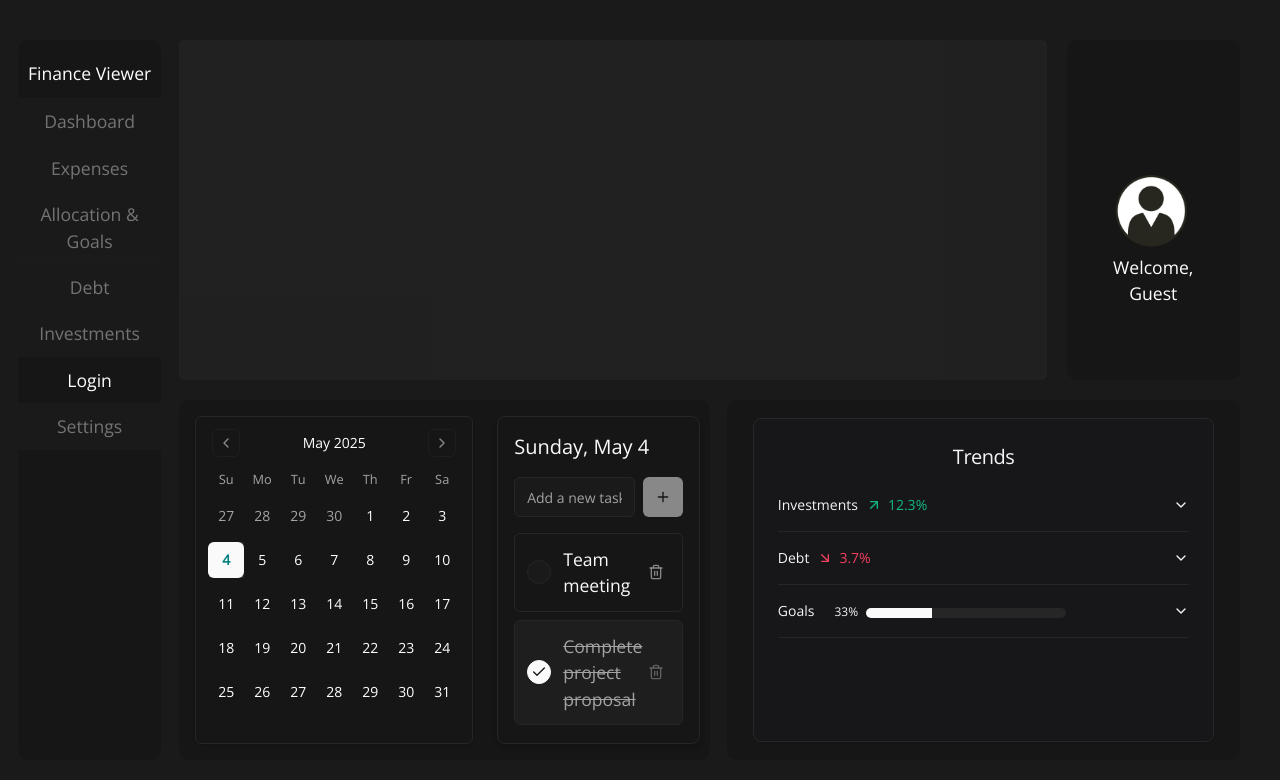
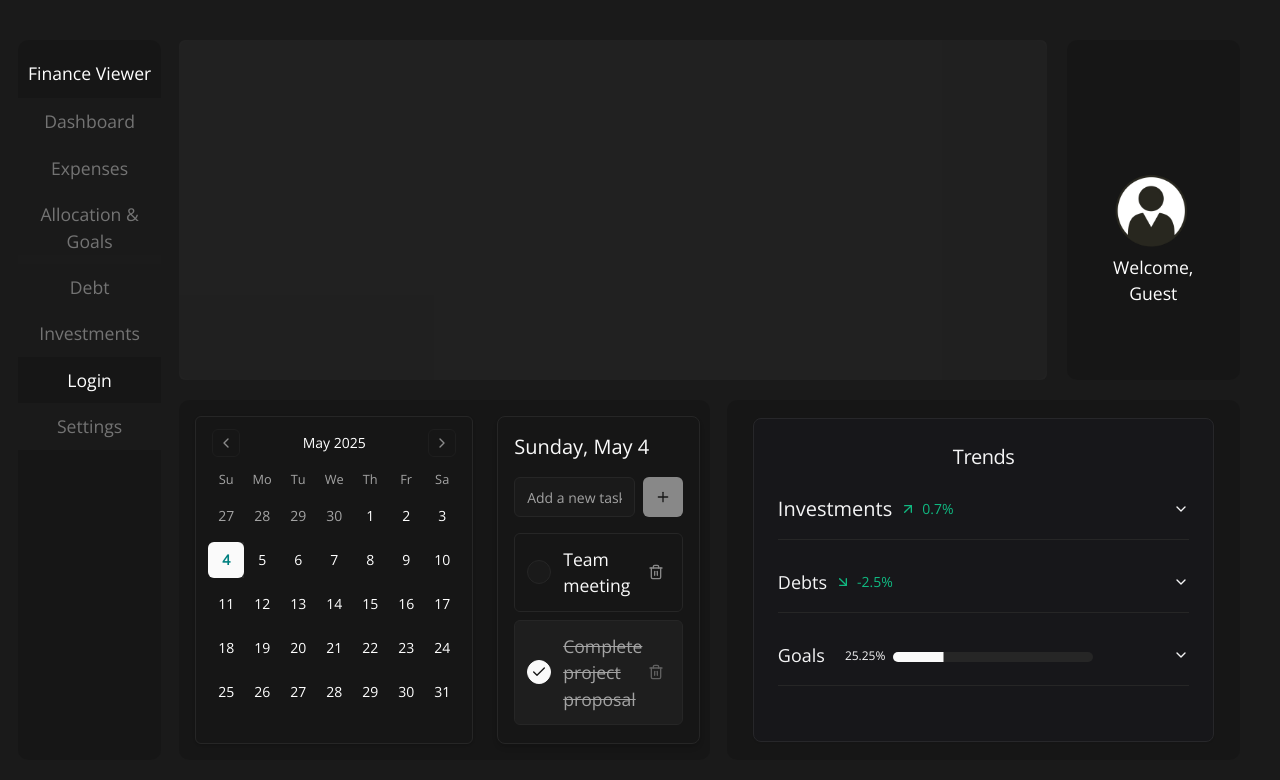
Before and after one commit to Nikoloz97/finance-viewer-v2, a Next.js app: page /dashboard in a window 1280 px wide. Shown: the top 780 px of the page. Built offline with nearby package versions, Linux system fonts and the light colour scheme.

Commit message:
Dashboard: improved trends ui; created mock data

```diff
--- a/src/app/dashboard/trends.tsx
+++ b/src/app/dashboard/trends.tsx
@@ -10,22 +10,61 @@ import {
   AccordionTrigger,
 } from "@/components/ui/accordion";
 
-const trendData = [
+const investments = {
+  name: "Investments",
+  overallPercentage: 0.65,
+  subsets: [
     {
-    name: "Investments",
-    percentage: 12.3,
-    isPositive: true,
+      name: "Webull",
+      percentage: 0.72,
     },
     {
-    name: "Debt",
-    percentage: 3.7,
-    isPositive: false,
+      name: "Fidelity",
+      percentage: 0.25,
     },
-];
+    {
+      name: "Vanguard",
+      percentage: 0.53,
+    },
+  ],
+};
 
-const goalProgression = {
+const debts = {
+  name: "Debts",
+  overallPercentage: -2.5,
+  subsets: [
+    {
+      name: "Student Loans",
+      percentage: -2.5,
+    },
+    {
+      name: "Bootcamp Loan",
+      percentage: -10.5,
+    },
+    {
+      name: "Credit Card",
+      percentage: -3.5,
+    },
+  ],
+};
+
+const goals = {
   name: "Goals",
-  percentage: 33,
+  overallPercentage: 25.25,
+  subsets: [
+    {
+      name: "Save 10,000 in savings account",
+      percentage: 33.33,
+    },
+    {
+      name: "Pay off student loans",
+      percentage: 15.25,
+    },
+    {
+      name: "Pay off credit card debt",
+      percentage: 20.4,
+    },
+  ],
 };
 
 export default function Trends() {
@@ -37,68 +76,137 @@ export default function Trends() {
         </CardTitle>
       </CardHeader>
       <CardContent className="space-y-3">
+        {/* Investments */}
         <Accordion type="multiple" className="w-full">
-          {trendData.map((item) => (
-            <AccordionItem value={item.name} key={item.name} className="w-full">
-              <AccordionTrigger className="w-full">
-                <div
-                  key={item.name}
-                  className="flex items-center justify-between gap-2"
-                >
-                  <div className="text-sm">{item.name}</div>
+          <AccordionItem value="Investments" className="w-full">
+            <AccordionTrigger className="w-full hover:no-underline">
+              <div className="flex items-center justify-between gap-2">
+                <div className="text-xl">{investments.name}</div>
                 <div className="flex items-center gap-1.5">
-                    {item.isPositive ? (
+                  {investments.overallPercentage > 0 ? (
                     <ArrowUpRight className="h-4 w-4 text-emerald-500" />
                   ) : (
                     <ArrowDownRight className="h-4 w-4 text-rose-500" />
                   )}
                   <span
                     className={`text-sm font-medium ${
-                        item.isPositive ? "text-emerald-500" : "text-rose-500"
+                      investments.overallPercentage > 0
+                        ? "text-emerald-500"
+                        : "text-rose-500"
                     }`}
                   >
-                      {item.percentage.toFixed(1)}%
+                    {investments.overallPercentage.toFixed(1)}%
                   </span>
                 </div>
               </div>
             </AccordionTrigger>
+            {investments.subsets.map((subset) => (
               <AccordionContent>
-                Yes. It adheres to the WAI-ARIA design pattern.
+                <div className="flex items-center gap-1.5 pl-4">
+                  {subset.name}
+                  {subset.percentage > 0 ? (
+                    <ArrowUpRight className="h-4 w-4 text-emerald-500" />
+                  ) : (
+                    <ArrowDownRight className="h-4 w-4 text-rose-500" />
+                  )}
+                  <div
+                    className={`text-sm font-medium ${
+                      subset.percentage > 0
+                        ? "text-emerald-500"
+                        : "text-rose-500"
+                    }`}
+                  >
+                    {subset.percentage.toFixed(1)}%
+                  </div>
+                </div>
               </AccordionContent>
+            ))}
+          </AccordionItem>
+        </Accordion>
+
+        {/* Debts */}
+        <Accordion type="multiple" className="w-full">
+          <AccordionItem value="Investments" className="w-full">
+            <AccordionTrigger className="w-full hover:no-underline">
+              <div className="flex items-center justify-between gap-2">
+                <div className="text-lg">{debts.name}</div>
+                <div className="flex items-center gap-1.5">
+                  {debts.overallPercentage < 0 ? (
+                    <ArrowDownRight className="h-4 w-4 text-emerald-500" />
+                  ) : (
+                    <ArrowUpRight className="h-4 w-4 text-rose-500" />
+                  )}
+                  <span
+                    className={`text-sm font-medium ${
+                      debts.overallPercentage < 0
+                        ? "text-emerald-500"
+                        : "text-rose-500"
+                    }`}
+                  >
+                    {debts.overallPercentage.toFixed(1)}%
+                  </span>
+                </div>
+              </div>
+            </AccordionTrigger>
+            {debts.subsets.map((subset) => (
               <AccordionContent>
-                Yes. It adheres to the WAI-ARIA design pattern.
+                <div className="flex items-center gap-1.5 pl-4">
+                  {subset.name}
+                  {subset.percentage > 0 ? (
+                    <ArrowUpRight className="h-4 w-4 text-rose-500" />
+                  ) : (
+                    <ArrowDownRight className="h-4 w-4 text-emerald-500" />
+                  )}
+                  <div
+                    className={`text-sm font-medium ${
+                      subset.percentage > 0
+                        ? "text-rose-500"
+                        : "text-emerald-500"
+                    }`}
+                  >
+                    {subset.percentage.toFixed(1)}%
+                  </div>
+                </div>
               </AccordionContent>
-              <AccordionContent>
-                Yes. It adheres to the WAI-ARIA design pattern.
-              </AccordionContent>
+            ))}
           </AccordionItem>
-          ))}
-          <AccordionItem value={goalProgression.name}>
-            <AccordionTrigger>
+        </Accordion>
+
+        {/* Goals */}
+        <Accordion type="multiple" className="w-full">
+          <AccordionItem value={goals.name}>
+            <AccordionTrigger className="hover:no-underline">
               <div className="flex items-center justify-between gap-5">
-                <span className="text-sm">{goalProgression.name}</span>
+                <span className="text-lg">{goals.name}</span>
                 <div className="flex gap-2">
                   <div className="text-xs mt-0.5">
-                    {goalProgression.percentage}%
+                    {goals.overallPercentage}%
                   </div>
                   <div className="w-full">
                     <Progress
-                      value={goalProgression.percentage}
+                      value={goals.overallPercentage}
                       className="mt-1.5 h-[10px] w-[200px]"
                     />
                   </div>
                 </div>
               </div>
             </AccordionTrigger>
-            <AccordionContent>
-              Yes. It adheres to the WAI-ARIA design pattern.
+            {goals.subsets.map((subset) => (
+              <AccordionContent className="pl-4">
+                <div className="flex items-center gap-10">
+                  <span className="text-sm">{subset.name}</span>
+                  <div className="flex gap-2">
+                    <div className="text-xs mt-0.5">{subset.percentage}%</div>
+                    <div className="w-full">
+                      <Progress
+                        value={subset.percentage}
+                        className="mt-1.5 h-[10px] w-[200px]"
+                      />
+                    </div>
+                  </div>
+                </div>
               </AccordionContent>
-            <AccordionContent>
-              Yes. It adheres to the WAI-ARIA design pattern.
-            </AccordionContent>
-            <AccordionContent>
-              Yes. It adheres to the WAI-ARIA design pattern.
-            </AccordionContent>
+            ))}
           </AccordionItem>
         </Accordion>
       </CardContent>
```
Lines whose indentation alone changed are shown as unchanged.
